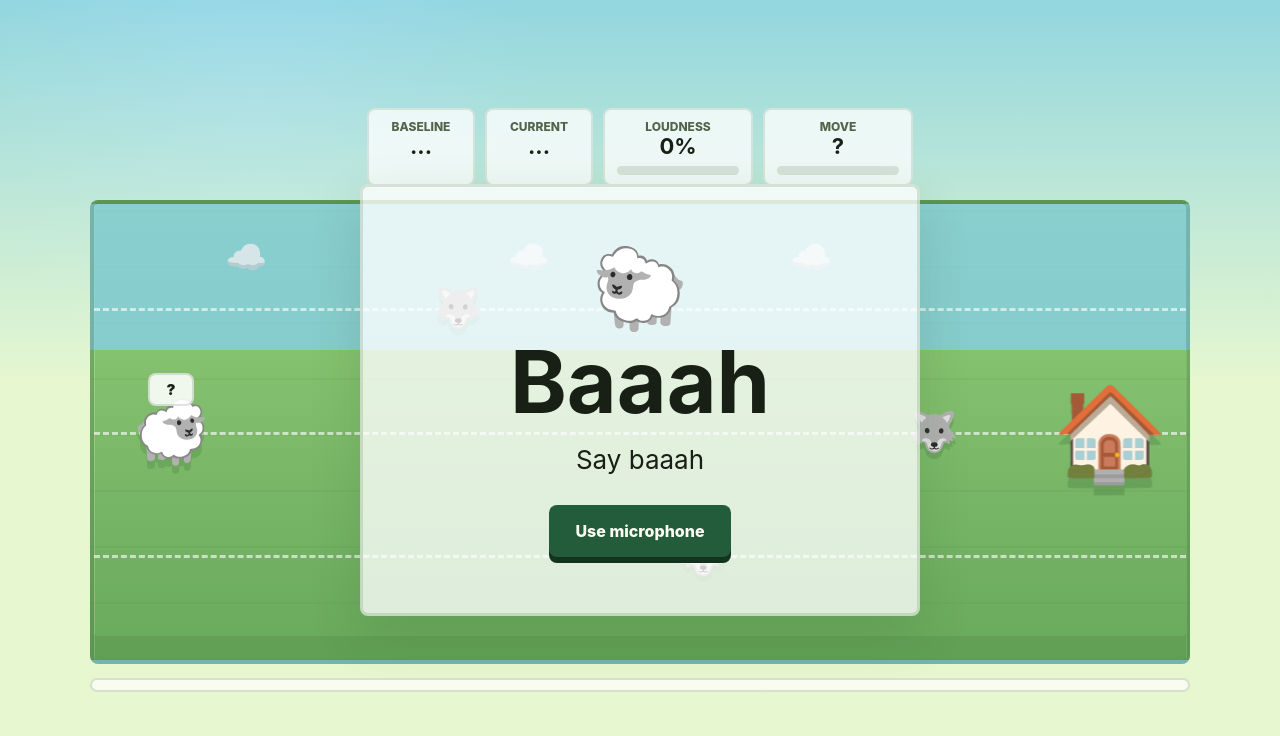
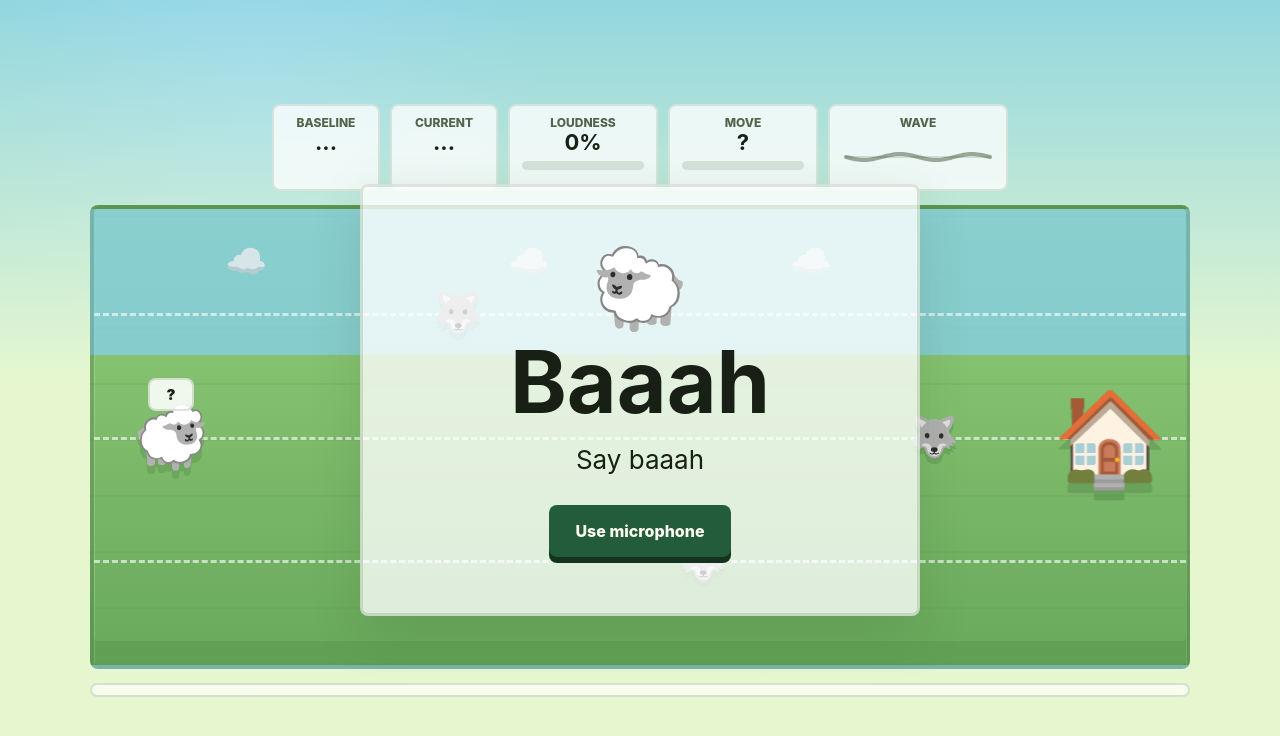
Before and after one commit to aleda145/baa, a React (Vite) app: page / in a window 1280 px wide. Shown: the top 736 px of the page. Built offline with nearby package versions, Linux system fonts and the light colour scheme.

Commit message:
Add oscillator wave

```diff
--- a/src/ui/App.tsx
+++ b/src/ui/App.tsx
@@ -342,6 +342,7 @@ function GameScene({
             <div className="intent-fill" style={{ width: `${Math.round(input.intentProgress * 100)}%` }} />
           </div>
         </div>
+        <PitchWave input={input} measuredBaseHz={measuredBaseHz} />
       </div>
 
       <div ref={courseRef} className="course" aria-label="Baaah runner course">
@@ -388,6 +389,58 @@ function GameScene({
   )
 }
 
+function PitchWave({
+  input,
+  measuredBaseHz,
+}: {
+  input: InputState
+  measuredBaseHz: number | null
+}) {
+  const points = getPitchWavePoints(input, measuredBaseHz)
+  const waveClass = ['pitch-wave-line', input.voiced ? 'pitch-wave-line-active' : '']
+    .filter(Boolean)
+    .join(' ')
+
+  return (
+    <div className="pitch-wave-card">
+      <span>Wave</span>
+      <svg className="pitch-wave" viewBox="0 0 144 46" role="img" aria-label="pitch wave">
+        <line className="pitch-wave-center" x1="0" y1="23" x2="144" y2="23" />
+        <polyline className={waveClass} points={points} />
+      </svg>
+    </div>
+  )
+}
+
+function getPitchWavePoints(input: InputState, measuredBaseHz: number | null): string {
+  const width = 144
+  const height = 46
+  const centerY = height / 2
+  const sampleCount = 72
+  const fallbackCycles = 2
+  const baselineRatio =
+    input.pitchHz !== null && measuredBaseHz !== null ? input.pitchHz / measuredBaseHz : 1
+  const offsetCycles =
+    input.pitchOffsetSemitones !== null ? 3 + input.pitchOffsetSemitones * 0.22 : fallbackCycles
+  const cycles = clamp(
+    input.voiced ? (input.pitchOffsetSemitones === null ? 3 * baselineRatio : offsetCycles) : fallbackCycles,
+    1.4,
+    6,
+  )
+  const amplitude = input.voiced ? clamp(5 + input.volume * 24, 6, 17) : 3
+
+  return Array.from({ length: sampleCount }, (_, index) => {
+    const t = index / (sampleCount - 1)
+    const x = t * width
+    const y = centerY + Math.sin(t * cycles * Math.PI * 2) * amplitude
+    return `${x.toFixed(1)},${y.toFixed(1)}`
+  }).join(' ')
+}
+
+function clamp(value: number, min: number, max: number): number {
+  return Math.min(max, Math.max(min, value))
+}
+
 function LaneGuide({ top }: { top: number }) {
   return <div className="lane-guide" style={{ top: `${top}%` }} />
 }
--- a/src/ui/styles.css
+++ b/src/ui/styles.css
@@ -180,6 +180,10 @@ button {
   width: 150px;
 }
 
+.pitch-wave-card {
+  width: 180px;
+}
+
 .volume-meter,
 .intent-meter {
   height: 9px;
@@ -201,6 +205,33 @@ button {
   border-radius: inherit;
   background: #225c3a;
   transition: width 70ms linear;
+}
+
+.pitch-wave {
+  display: block;
+  width: 100%;
+  height: 46px;
+  margin-top: 4px;
+  overflow: visible;
+}
+
+.pitch-wave-center {
+  stroke: rgba(82, 100, 73, 0.2);
+  stroke-width: 2;
+  stroke-linecap: round;
+}
+
+.pitch-wave-line {
+  fill: none;
+  stroke: rgba(82, 100, 73, 0.55);
+  stroke-width: 4;
+  stroke-linecap: round;
+  stroke-linejoin: round;
+  transition: stroke 100ms linear;
+}
+
+.pitch-wave-line-active {
+  stroke: #225c3a;
 }
 
 .course {
```
